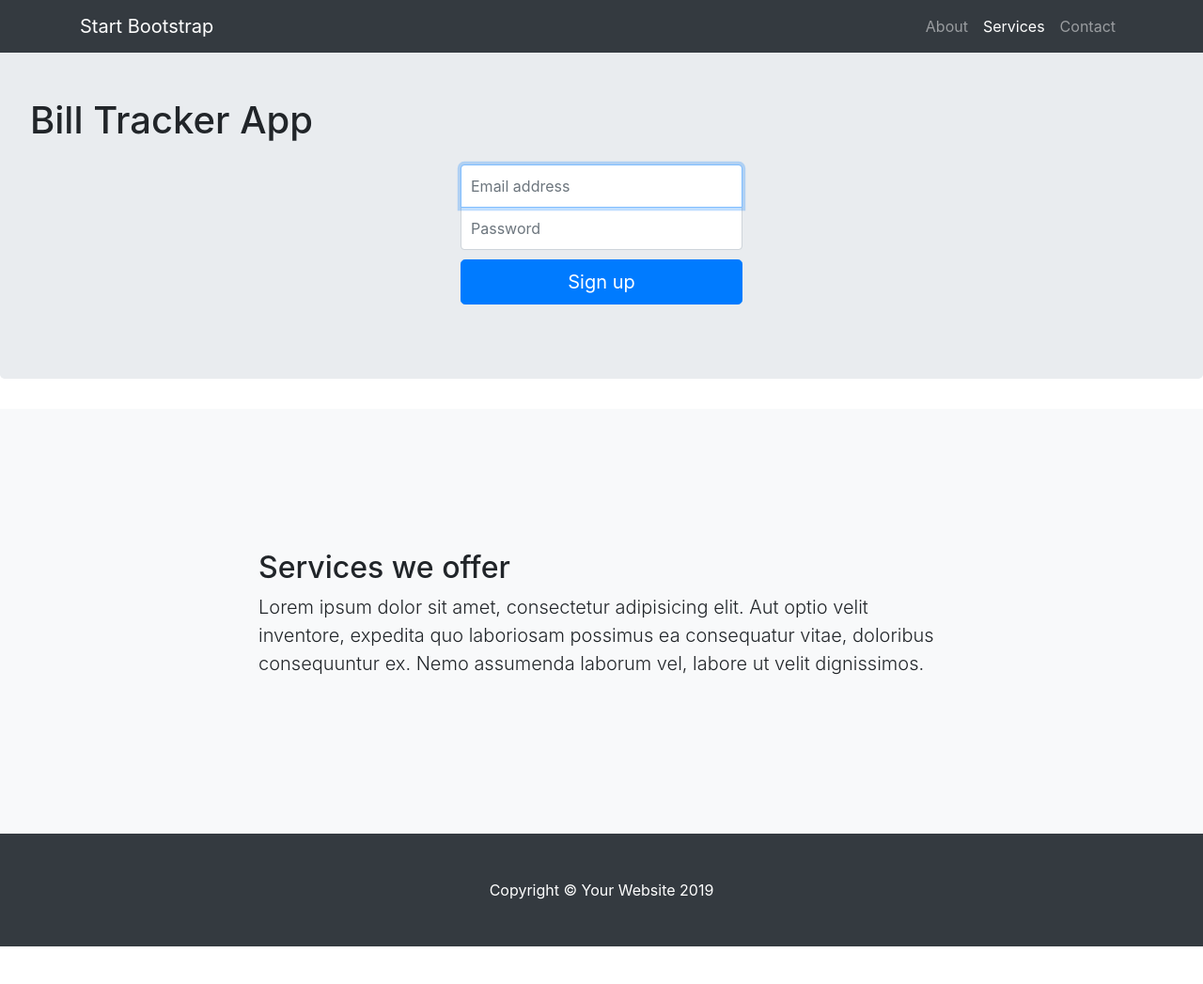
After one commit to czartu66/bill_tracker, a Flask app: page /signup in a window 1280 px wide. The commit adds this page. Shown: the whole page at 94% size. Run offline with Flask 2, Linux system fonts and the light colour scheme; some libraries are stand-ins or nearby versions.

Commit message:
adding signup view

```diff
--- a/app.py
+++ b/app.py
@@ -14,6 +14,9 @@ app = Flask(__name__)
 @app.route('/')
 def main():
     return render_template('index.html')
+@app.route('/signup')
+def signup():
+    return render_template('signup.html')
 
 @app.route('/id/<person_id>')
 def api_id(person_id):
--- /dev/null
+++ b/static/css/signup.css
@@ -0,0 +1,39 @@
+body {
+  padding-top: 40px;
+  padding-bottom: 40px;
+}
+
+.form-signin {
+  max-width: 330px;
+  padding: 15px;
+  margin: 0 auto;
+}
+.form-signin .form-signin-heading,
+.form-signin .checkbox {
+  margin-bottom: 10px;
+}
+.form-signin .checkbox {
+  font-weight: normal;
+}
+.form-signin .form-control {
+  position: relative;
+  height: auto;
+  -webkit-box-sizing: border-box;
+     -moz-box-sizing: border-box;
+          box-sizing: border-box;
+  padding: 10px;
+  font-size: 16px;
+}
+.form-signin .form-control:focus {
+  z-index: 2;
+}
+.form-signin input[type="email"] {
+  margin-bottom: -1px;
+  border-bottom-right-radius: 0;
+  border-bottom-left-radius: 0;
+}
+.form-signin input[type="password"] {
+  margin-bottom: 10px;
+  border-top-left-radius: 0;
+  border-top-right-radius: 0;
+}
--- /dev/null
+++ b/templates/signup.html
@@ -0,0 +1,91 @@
+<!DOCTYPE html>
+<html lang="en">
+<head>
+    <meta charset="utf-8">
+    <meta name="viewport" content="width=device-width, initial-scale=1, shrink-to-fit=no">
+    <meta name="description" content="">
+    <meta name="author" content="">
+
+    <title>Python Flask Bill Tracker App</title>
+
+
+    <!-- Bootstrap core CSS -->
+    <link href="/static/vendor/bootstrap/css/bootstrap.min.css" rel="stylesheet">
+
+    <!-- Custom styles for this template -->
+    <link href="/static/css/scrolling-nav.css" rel="stylesheet">
+
+    <!-- Signup template -->
+    <link href="../static/css/signup.css" rel="stylesheet">
+
+</head>
+
+<body id="page-top">
+  <!-- Navigation -->
+<nav class="navbar navbar-expand-lg navbar-dark bg-dark fixed-top" id="mainNav">
+<div class="container">
+          <a class="navbar-brand js-scroll-trigger" href="#page-top">Start Bootstrap</a>
+      <button class="navbar-toggler" type="button" data-toggle="collapse" data-target="#navbarResponsive" aria-controls="navbarResponsive" aria-expanded="false" aria-label="Toggle navigation">
+        <span class="navbar-toggler-icon"></span>
+      </button>
+      <div class="collapse navbar-collapse" id="navbarResponsive">
+        <ul class="navbar-nav ml-auto">
+          <li class="nav-item">
+            <a class="nav-link js-scroll-trigger" href="#about">About</a>
+          </li>
+          <li class="nav-item">
+            <a class="nav-link js-scroll-trigger" href="#services">Services</a>
+          </li>
+          <li class="nav-item">
+            <a class="nav-link js-scroll-trigger" href="#contact">Contact</a>
+          </li>
+        </ul>
+      </div>
+    </div>
+  </nav>
+
+
+
+    <div class="jumbotron">
+        <h1>Bill Tracker App</h1>
+        <form class="form-signin">
+            <label for="inputEmail" class="sr-only">Email address</label>
+            <input type="email" name="inputEmail" id="inputEmail" class="form-control" placeholder="Email address" required autofocus>
+            <label for="inputPassword" class="sr-only">Password</label>
+            <input type="password" name="inputPassword" id="inputPassword" class="form-control" placeholder="Password" required>
+
+            <button id="btnSignUp" class="btn btn-lg btn-primary btn-block" type="button">Sign up</button>
+        </form>
+    </div>
+    <section id="services" class="bg-light">
+    <div class="container">
+      <div class="row">
+        <div class="col-lg-8 mx-auto">
+          <h2>Services we offer</h2>
+          <p class="lead">Lorem ipsum dolor sit amet, consectetur adipisicing elit. Aut optio velit inventore, expedita quo laboriosam possimus ea consequatur vitae, doloribus consequuntur ex. Nemo assumenda laborum vel, labore ut velit dignissimos.</p>
+        </div>
+      </div>
+    </div>
+  </section>
+
+  <!-- Footer -->
+  <footer class="py-5 bg-dark">
+    <div class="container">
+      <p class="m-0 text-center text-white">Copyright &copy; Your Website 2019</p>
+    </div>
+    <!-- /.container -->
+  </footer>
+
+  <!-- Bootstrap core JavaScript -->
+  <script src="/static/vendor/jquery/jquery.min.js"></script>
+  <script src="/static/vendor/bootstrap/js/bootstrap.bundle.min.js"></script>
+
+  <!-- Plugin JavaScript -->
+  <script src="/static/vendor/jquery-easing/jquery.easing.min.js"></script>
+
+  <!-- Custom JavaScript for this theme -->
+  <script src="/static/js/scrolling-nav.js"></script>
+
+</body>
+
+</html>
```
Also changed, not shown: templates/index.html (+6 -6 lines), 1 other file.
